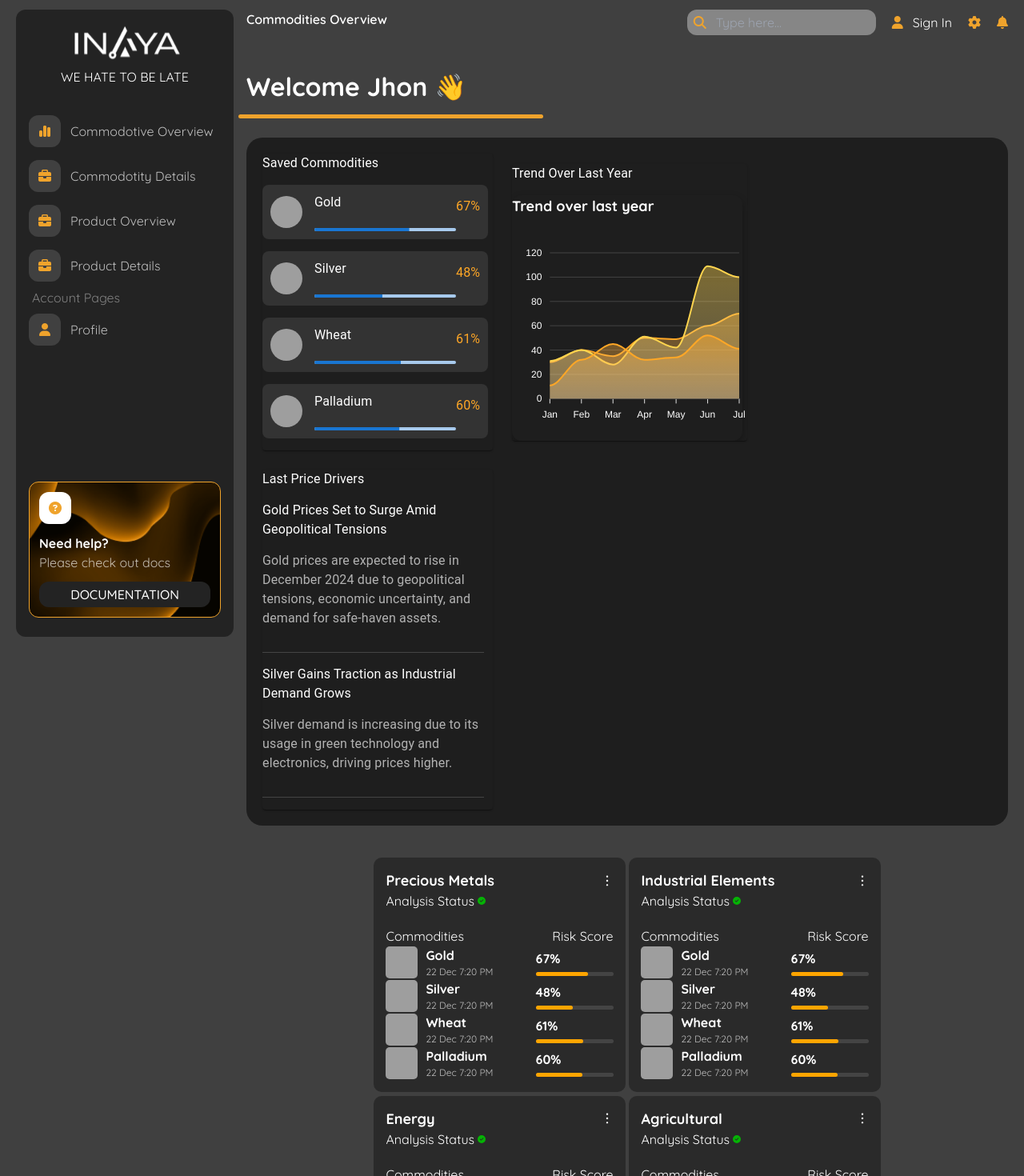
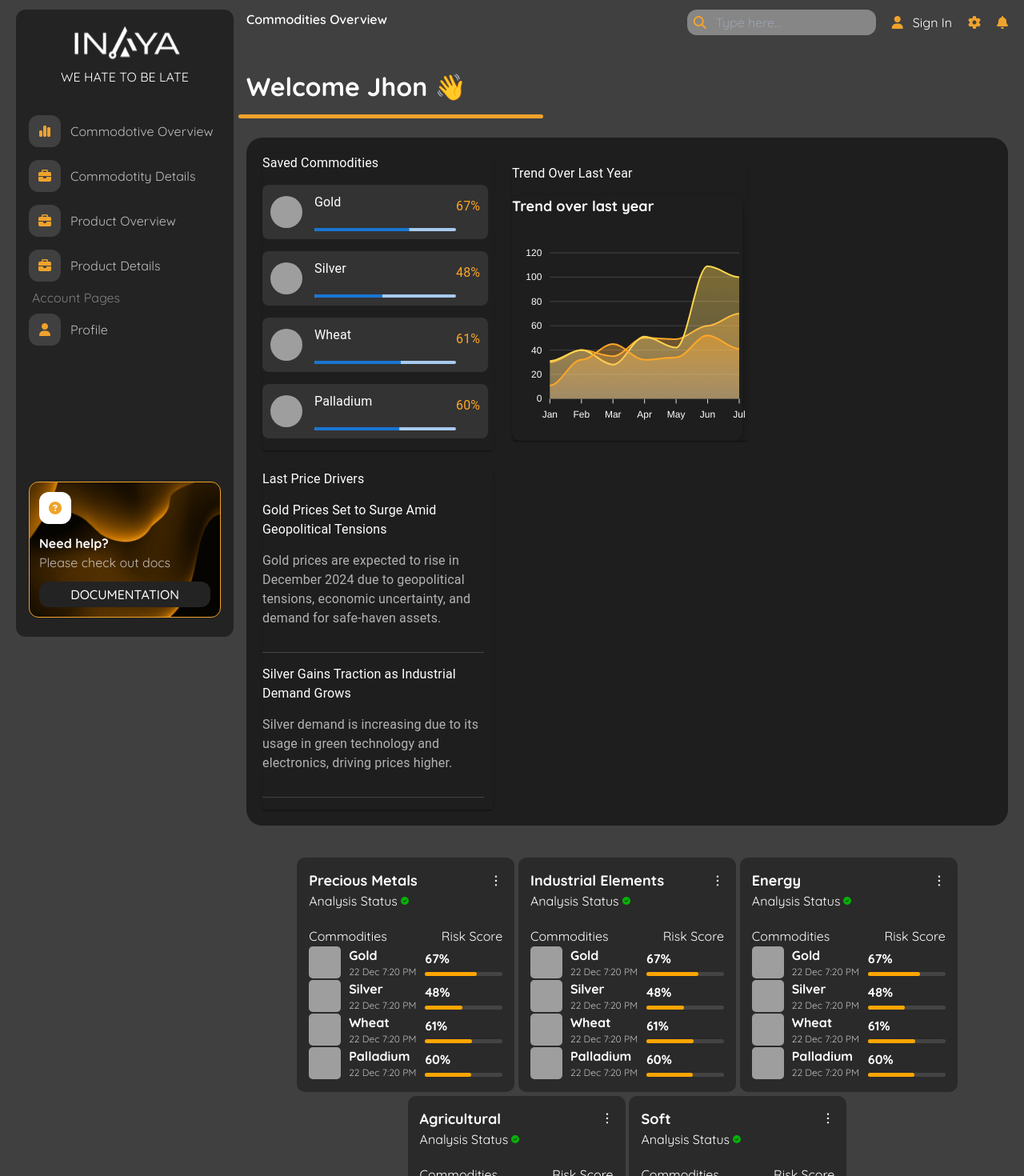
Before and after one commit to malir2/Inaya-web, a React (Vite) app: page / in a window 1280 px wide. Shown: the top 1470 px of the page at 80% size. Built offline with nearby package versions, Linux system fonts and the light colour scheme; grey boxes are pictures that could not be loaded.

Commit message:
Refactor sec-card width to fixed size for consistency

```diff
--- a/src/components/FirstRow.tsx
+++ b/src/components/FirstRow.tsx
@@ -1,4 +1,3 @@
-import "./firstRow.css";
 import { Grid, Card, CardContent, Typography, LinearProgress } from "@mui/material";
 import TrendOverLastYear from "./trend_over_chart";
 import "./firstrow.css";
--- a/src/components/secondrow.css
+++ b/src/components/secondrow.css
@@ -8,7 +8,7 @@
 .sec-card {
   background-color: #2a2a2a;
   border-radius: 10px;
-  width: 33%;
+  width: 17rem;
   padding: 15px;
   color: white;
 }
```
